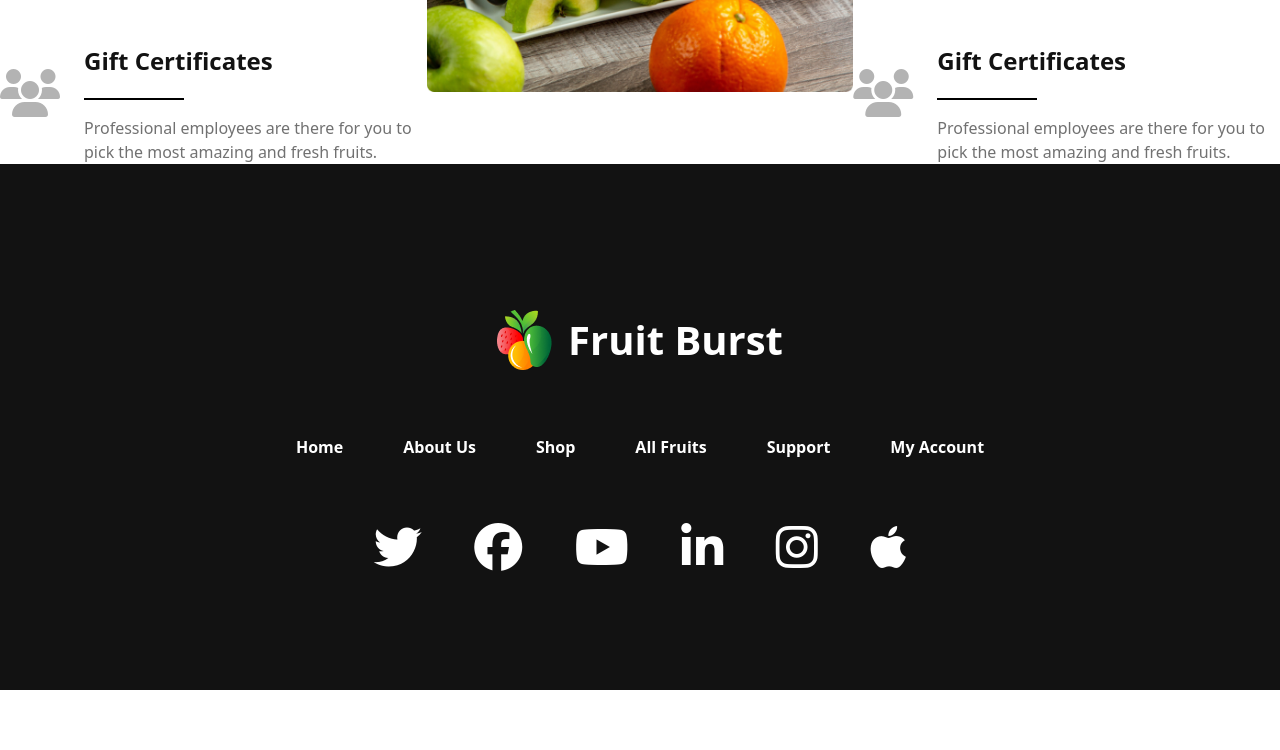
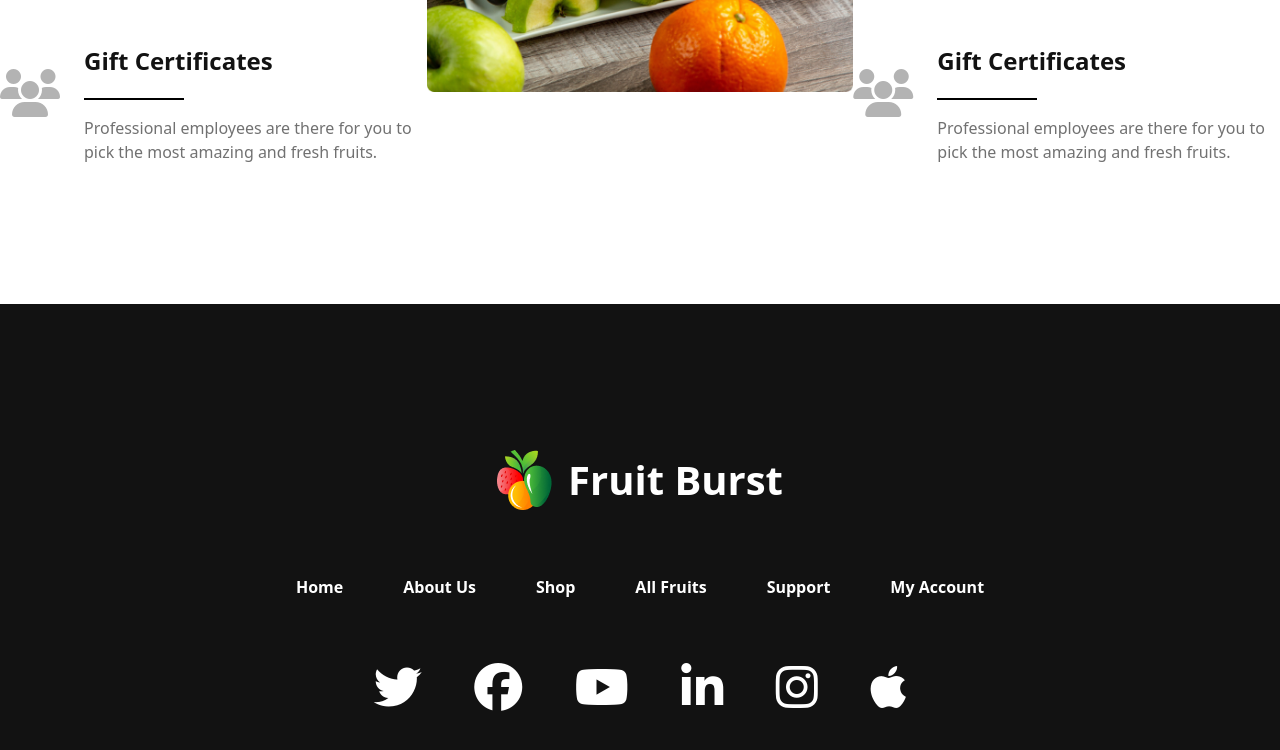
Before and after one commit to NILAF1/B8A3-fruit-brust, a plain HTML site: page index.html in a window 1280 px wide. Shown: the part 3030-3780 px from the top of the page. Before the commit the page ends 3720 px from the top, so only its background shows below. Drawn offline with nearby package versions, Linux system fonts and the light colour scheme.

Commit message:
top margin

```diff
--- a/index.html
+++ b/index.html
@@ -823,7 +823,7 @@
 
 <!-------------------------------------------------------- Footer Section ---------------------------------------------->
 
-<footer class="bg-[#121212] h-[526px] max-w-[1900px] ">
+<footer class="bg-[#121212] h-[526px] max-w-[1900px] mt-[140px] ">
 
 <div class="flex items-center justify-center">
 <div class="mx-auto flex gap-4 pt-[146px]">
```
